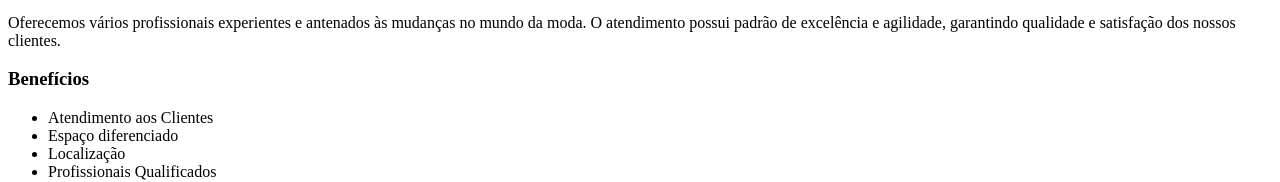
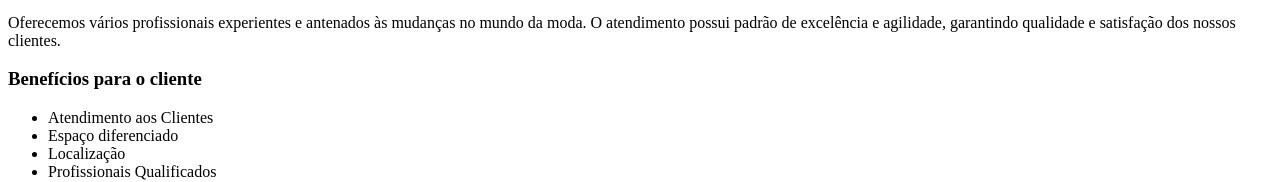
Before and after one commit to IsraelJulio/Alura-s_HTML_and_CSS_course, a plain HTML site: page index.html in a window 1280 px wide. Shown: the part 571-753 px from the top of the page. Drawn offline with Linux system fonts and the light colour scheme.

Commit message:
h3 change title

```diff
--- a/index.html
+++ b/index.html
@@ -22,7 +22,7 @@
 		</div>
 
 		<div class="beneficios">
-			<h3 class="titulo-centralizado">Benefícios</h3>
+			<h3 class="titulo-centralizado">Benefícios para o cliente</h3>
 
 			<ul>
 				<li class="itens">Atendimento aos Clientes</li>
```
